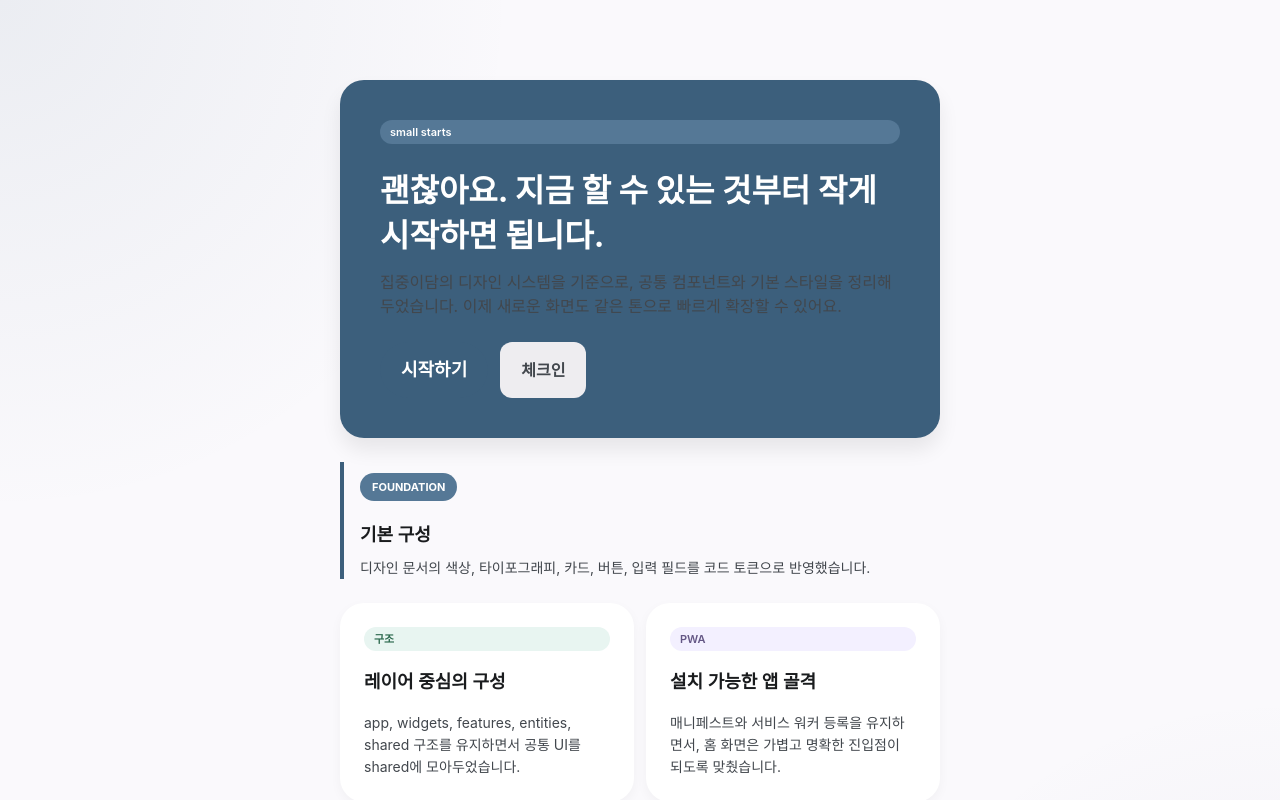
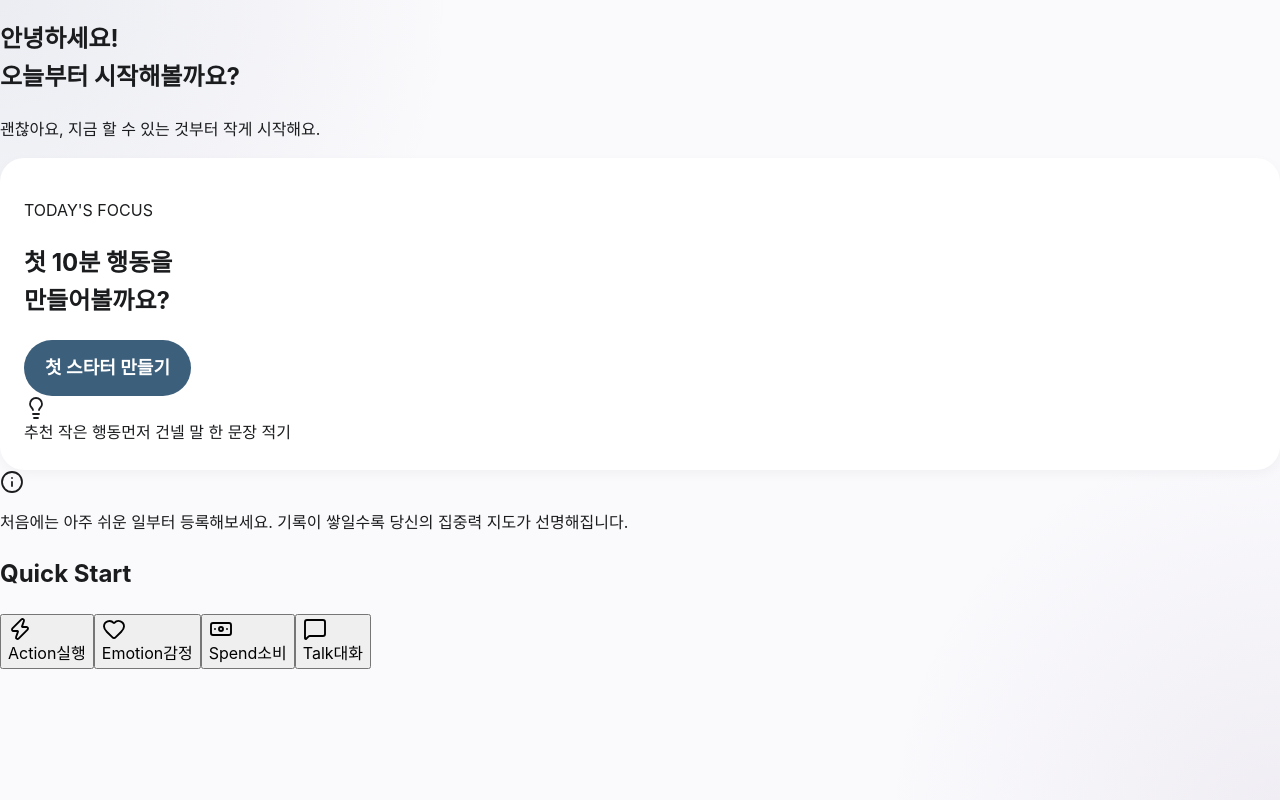
Before and after one commit to The-Myeotzari/focusdam, a Next.js app: page / in a window 1280 px wide. Shown: the top 800 px of the page. Built offline with nearby package versions, Linux system fonts and the light colour scheme.

Commit message:
feat: 신규 유저 전용 홈 화면 구현 #2

```diff
--- a/src/widgets/home-page/index.ts
+++ b/src/widgets/home-page/index.ts
@@ -1,3 +1,3 @@
-export { ExampleHomePage } from './ui/example-home-page';
 export { HomePage } from './ui/home-page';
+export { NewUserHome } from './ui/new-user-home';
 export { QuickStartMenu } from './ui/quick-start-menu';
--- a/src/widgets/home-page/ui/home-page.tsx
+++ b/src/widgets/home-page/ui/home-page.tsx
@@ -1,81 +1,21 @@
-import {
-  SiteBadge,
-  SiteButton,
-  SiteCard,
-  SiteInput,
-  SiteSectionTitle
-} from "@/shared/ui";
+import { NewUserHome, QuickStartMenu } from '@/widgets/home-page';
 
 export function HomePage() {
   return (
-    <main className="site-page site-shell">
-      <section className="site-hero site-card--hero site-stack-lg">
-        <SiteBadge tone="primary">small starts</SiteBadge>
-        <div className="site-stack" style={{ gap: 12 }}>
-          <h1 className="site-title-lg">
-            괜찮아요. 지금 할 수 있는 것부터 작게 시작하면 됩니다.
-          </h1>
-          <p className="site-body-lg" style={{ color: "var(--color-on-surface-variant)" }}>
-            집중이담의 디자인 시스템을 기준으로, 공통 컴포넌트와 기본 스타일을
-            정리해두었습니다. 이제 새로운 화면도 같은 톤으로 빠르게 확장할 수 있어요.
-          </p>
-        </div>
-        <div className="site-actions">
-          <SiteButton href="#structure">시작하기</SiteButton>
-          <SiteButton href="#checkin" variant="secondary">
-            체크인
-          </SiteButton>
-        </div>
-      </section>
+    <main className="flex gap-8 flex-col px-5 py-4">
+      {/* 신규 회원 전용 홈 화면 */}
+      <NewUserHome />
 
-      <section className="site-stack-lg" style={{ marginTop: 24 }}>
-        <SiteSectionTitle
-          eyebrow="foundation"
-          title="기본 구성"
-          description="디자인 문서의 색상, 타이포그래피, 카드, 버튼, 입력 필드를 코드 토큰으로 반영했습니다."
-        />
+      {/* 기존 유저 전용 스타터 추천(스타터 미진행인 경우) */}
 
-        <div className="site-grid-2" id="structure">
-          <SiteCard className="site-stack">
-            <SiteBadge tone="success">구조</SiteBadge>
-            <h2 className="site-title-md">레이어 중심의 구성</h2>
-            <p className="site-body-md">
-              app, widgets, features, entities, shared 구조를 유지하면서 공통 UI를 shared에
-              모아두었습니다.
-            </p>
-          </SiteCard>
+      {/* 기존 유저 전용 진행 중인 스타터 노출 */}
 
-          <SiteCard className="site-stack">
-            <SiteBadge tone="premium">PWA</SiteBadge>
-            <h2 className="site-title-md">설치 가능한 앱 골격</h2>
-            <p className="site-body-md">
-              매니페스트와 서비스 워커 등록을 유지하면서, 홈 화면은 가볍고 명확한 진입점이
-              되도록 맞췄습니다.
-            </p>
-          </SiteCard>
-        </div>
-      </section>
+      {/* 기존 유저 2열 2행 메뉴(스타터 만들기/착수카드/시간카드/금액카드) */}
 
-      <section id="checkin" className="site-stack" style={{ marginTop: 24 }}>
-        <SiteCard className="site-stack">
-          <div className="site-stack" style={{ gap: 8 }}>
-            <SiteBadge tone="caution">check-in</SiteBadge>
-            <h2 className="site-title-md">오늘의 한 줄</h2>
-            <p className="site-body-md">
-              입력 필드와 버튼 톤도 같은 시스템으로 맞춰두었습니다.
-            </p>
-          </div>
-          <SiteInput placeholder="오늘은 어떤 것부터 작게 시작할까요?" />
-          <div className="site-actions">
-            <SiteButton href="/" variant="primary">
-              저장하기
-            </SiteButton>
-            <SiteButton href="/" variant="outline">
-              나중에
-            </SiteButton>
-          </div>
-        </SiteCard>
-      </section>
+      {/* 기존 유저 진행 중인 활동 */}
+
+      {/* (공통) Quick Start */}
+      <QuickStartMenu />
     </main>
   );
 }
--- /dev/null
+++ b/src/widgets/home-page/ui/new-user-home.tsx
@@ -0,0 +1,61 @@
+// 신규 회원 전용 홈 화면
+
+import { RecommendedAction } from '@/features/create-starter';
+import { SiteButton, SiteCard } from '@/shared/ui';
+import { Info } from 'lucide-react';
+
+export function NewUserHome() {
+  return (
+    <>
+      {/* 신규 회원 전용 main-hero */}
+      <section id="new-user-main-hero" className="flex gap-8 flex-col">
+        <div>
+          <h1 className="text-[32px] font-normal leading-[1.25] tracking-[-0.035em] text-[var(--color-on-surface)]">
+            안녕하세요!
+            <br />
+            오늘부터 시작해볼까요?
+          </h1>
+          <p className="mt-2 text-base leading-[1.6] tracking-[-0.02em] text-[var(--color-on-surface-variant)]">
+            괜찮아요, 지금 할 수 있는 것부터 작게 시작해요.
+          </p>
+        </div>
+        <SiteCard>
+          <p className="m-0 text-xs font-bold leading-[1.4] tracking-[0.02em] text-[var(--color-primary)]">
+            TODAY&apos;S FOCUS
+          </p>
+          <h2 className="mb-0 mt-1 text-[26px] font-normal leading-[1.35] tracking-[-0.035em] text-[var(--color-on-surface)]">
+            첫 10분 행동을
+            <br />
+            만들어볼까요?
+          </h2>
+          <SiteButton
+            href="/starter/new"
+            variant="primary"
+            className="mt-6 w-full !min-h-12 !border-0 !bg-[#466d8d] !text-sm !font-medium !shadow-[0_4px_8px_rgba(60,95,124,0.2)] hover:!bg-[var(--color-primary)]"
+          >
+            첫 스타터 만들기
+          </SiteButton>
+          <div className="my-8 h-px bg-[#c2c7ce47]" />
+
+          <RecommendedAction />
+        </SiteCard>
+      </section>
+
+      {/* 신규 회원 전용 main-info */}
+      <aside
+        id="new-user-main-info"
+        className="grid grid-cols-[24px_1fr] gap-4 rounded-[32px] bg-[#eeedf0d1] px-5 py-7 text-[var(--color-outline)]"
+      >
+        <Info
+          size={24}
+          strokeWidth={1.8}
+          className="text-[var(--color-primary)]"
+          aria-hidden="true"
+        />
+        <p className="m-0 text-sm leading-[1.6] tracking-[-0.01em]">
+          처음에는 아주 쉬운 일부터 등록해보세요. 기록이 쌓일수록 당신의 집중력 지도가 선명해집니다.
+        </p>
+      </aside>
+    </>
+  );
+}
```
